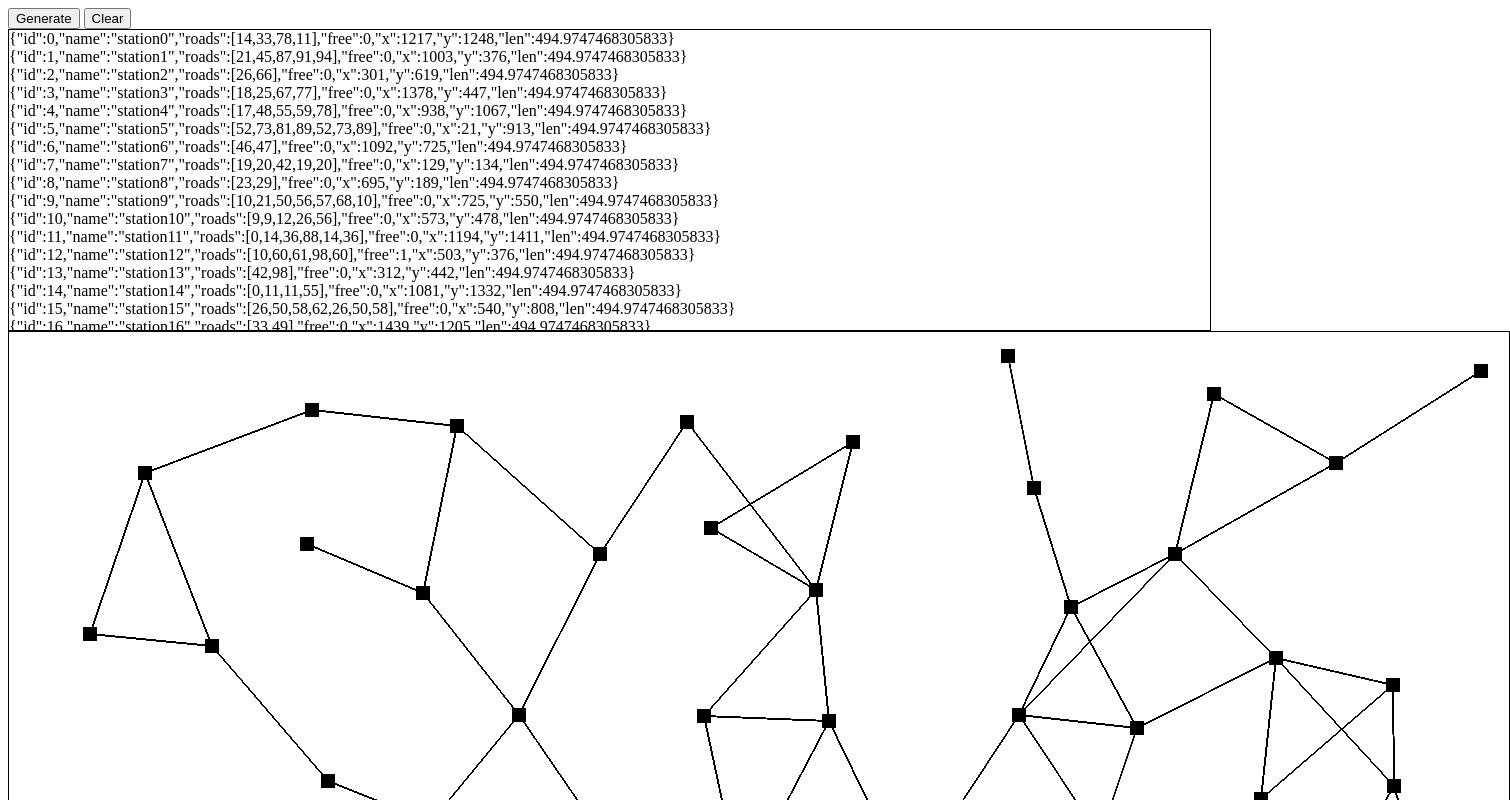
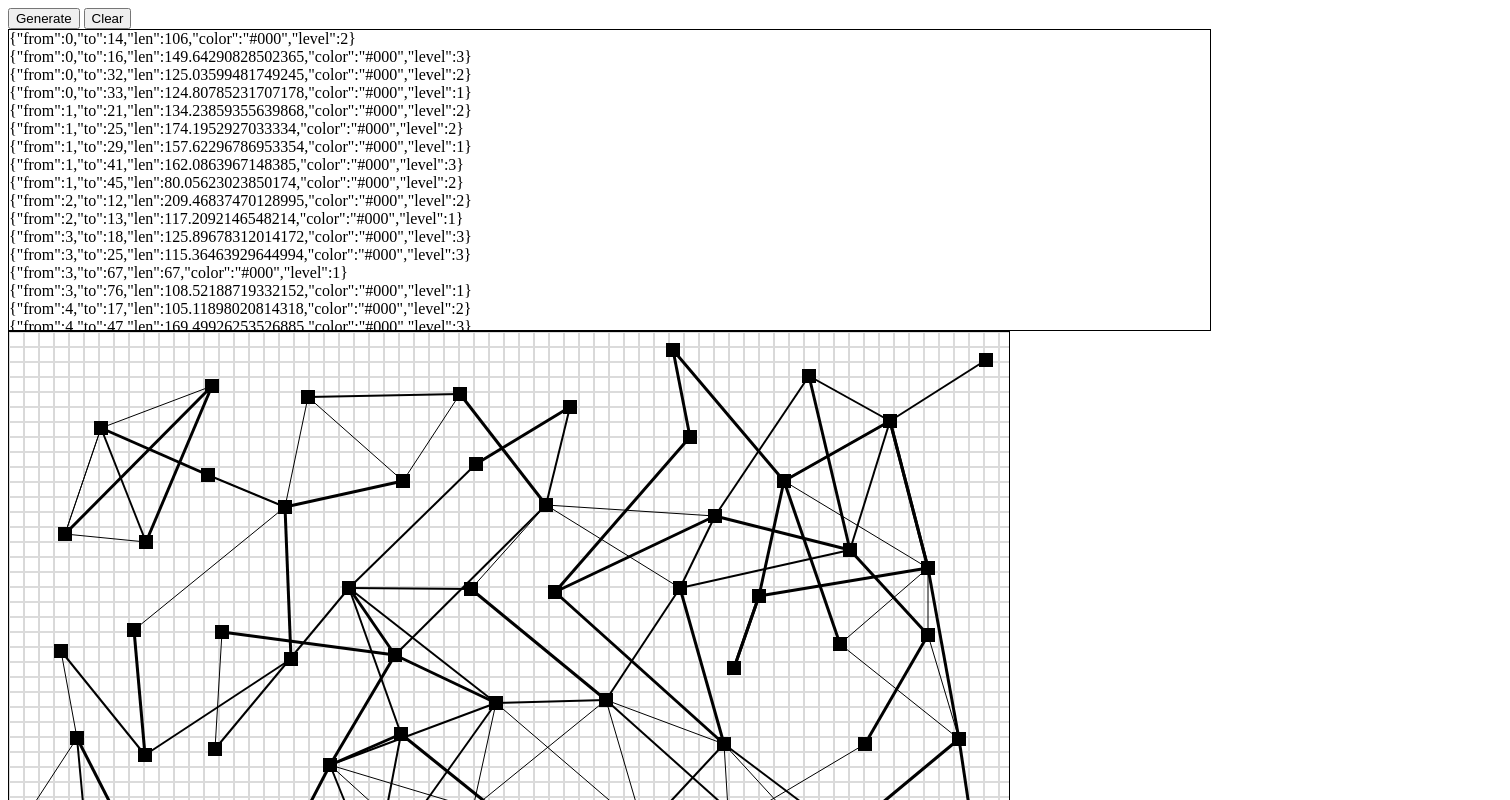
Before and after one commit to OrionShah/TrainSim, a plain HTML site: page index.html in a window 1280 px wide. Both pictures are taken after a click on the button "Generate". Shown: the top 800 px of the page, 1510 px wide, since content can reach past the window. Drawn offline with Linux system fonts and the light colour scheme.

Commit message:
Сетка, неоптимизированный выбор станций

```diff
--- a/index.html
+++ b/index.html
@@ -11,7 +11,7 @@
     <button id="clear">Clear</button>
     <div id="info"></div>
     <div id="map"></div>
-    <canvas id="newMap" height="1500" width='1500'></canvas>
+    <canvas id="newMap" height="1000" width='1000'></canvas>
 
     <script type="text/javascript" src="jquery-1.11.3.min.js"></script>
     <script type="text/javascript" src="underscore-min.js"></script>
--- a/script.js
+++ b/script.js
@@ -2,6 +2,7 @@ $(document).ready(function() {
 
     var count = 100;
     var map = [];
+    var roads = [];
     var offset = 15;
     var addInfo = function (text) {
         html = $('#info').html();
@@ -10,48 +11,69 @@ $(document).ready(function() {
 
     var canvas = document.getElementById("newMap");
     var ctx = canvas.getContext('2d');
-    ctx.beginPath();
+
 
 
     $('#gen').click(function(event) {
-        clearing();
+        reset();
         genMap();
         genRoads();
+        globalRender();
+    });
+
+    var globalRender = function () {
+        clearing();
+        renderGrid();
         renderMap();
-    });
+    }
     $('#clear').click(function(event) {
         clearing();
     });
 
-    var renderStation = function (x, y) {
+    var renderStation = function (x, y, color) {
+        color = color || '#000';
         w = h = 14;
+        ctx.fillStyle=color;
         ctx.fillRect(x, y, w, h);
     }
-
+    var renderRoad = function (road) {
+        from = _.findWhere(map, {id: road.from});
+        to = _.findWhere(map, {id: road.to});
+        renderLine(from.x, from.y, to.x, to.y, road.color, road.level);
+    }
     var getLenByCoords = function (x1, y1, x2, y2) {
         x = Math.abs(x2-x1);
         y = Math.abs(y2-y1);
         len = Math.sqrt(Math.pow(x,2)+Math.pow(y,2));
         return len;
     }
-    var renderLine = function (x1, y1, x2, y2) {
+    var renderLine = function (x1, y1, x2, y2, color, width) {
+        color = color || '#000';
+        width = width || 1;
+        ctx.beginPath();
         offset = 7;
         ctx.moveTo(x1+offset, y1+offset);
         ctx.lineTo(x2+offset, y2+offset);
+        ctx.strokeStyle = color;
+        ctx.lineWidth = width;
         ctx.stroke();
     }
     var clearing = function () {
         $('#info').html('');
         $('#map').html('');
         canvas.width = canvas.width;
+        renderGrid();
+    }
+    var reset = function () {
         map = [];
+        roads = [];
     }
     var search = function (x1, y1, x2, y2) {
         ret = [];
         _.each(map, function (el) {
             if (el.x > x1 && el.x < x2 && el.y > y1 && el.y < y2) {
                 len = getLenByCoords(x1,y1,x2,y2);
-                console.log(x1,y1,x2,y2, len);
+                // console.log(x1,y1,x2,y2, len);
                 el.len = len;
                 ret.push(el);
             }
@@ -89,6 +111,7 @@ $(document).ready(function() {
                 name: 'station' + i,
                 roads: [],
                 free: _.random(2, 7),
+                color: '#000'
             };
             coords = getCoord();
             station.x = coords.x;
@@ -100,10 +123,10 @@ $(document).ready(function() {
     var getCoord = function () {
         var coords = {}, x, y;
         status = true;
+        var local_offset = canvas.width/15;
         while (status) {
             y = _.random(0, canvas.height-20);
             x = _.random(0, canvas.width-20);
-            var local_offset = 100;
             around = search(x-local_offset, y-local_offset, x+local_offset, y+local_offset);
             if (_.isEmpty(around)) {
                 status = false;
@@ -114,7 +137,6 @@ $(document).ready(function() {
         coords.y = y;
         return coords;
     }
-
     var genRoads = function () {
         _.each(map, function (station) {
             around = searchAround(station);
@@ -129,8 +151,19 @@ $(document).ready(function() {
                         s_station.roads.push(station.id);
                         station.free--;
                         s_station.free--;
-
-                        renderLine(station.x, station.y, s_station.x, s_station.y);
+                        var roadObj = {
+                            from: station.id,
+                            to: s_station.id,
+                            len: getLenByCoords(station.x, station.y, s_station.x, s_station.y),
+                            color: "#000",
+                            level: _.random(1, 3),
+                        };
+                        s1 = _.isEmpty(_.where(roads, {from: roadObj.from, to: roadObj.to}));
+                        s2 = _.isEmpty(_.where(roads, {from: roadObj.tos, to: roadObj.from}));
+                        if (s1 && s2) {
+                            roads.push(roadObj);
+                        }
+                        // renderLine(station.x, station.y, s_station.x, s_station.y);
                     }
                 }
 
@@ -139,19 +172,68 @@ $(document).ready(function() {
     }
 
     var renderMap = function () {
+        _.each(roads, function (el) {
+            addInfo(JSON.stringify(el));
+            renderRoad(el);
+        });
         _.each(map, function(el) {
             addInfo(JSON.stringify(el));
-            renderStation(el.x, el.y);
+            renderStation(el.x, el.y, el.color);
         });
+
     };
+
+    var renderGrid = function () {
+        step = 15;
+        ctx.beginPath();
+        for (var i = 0; i <= canvas.width; i+=step) {
+            ctx.moveTo(i, 0);
+            ctx.lineTo(i, canvas.height);
+            ctx.stroke();
+        }
+        for (var i = 0; i <= canvas.height; i+=step) {
+            ctx.moveTo(0, i);
+            ctx.lineTo(canvas.width, i);
+            ctx.strokeStyle = "#D8D8D8";
+            ctx.lineWidth = 0.5;
+            ctx.stroke();
+        }
+    }
 
     $('body').on('click', '.station', function(event) {
         name = $(event.target).attr('name');
         station = _.findWhere(map, {name: name});
         console.log(searchAround(station));
     });
-    $('body').on('hover', '.station', function(event) {
-        name = $(event.target);
-        console.log(name + " hover");
+    canvas.addEventListener('click', function (e) {
+        pos = $('#newMap').position();
+        x = e.x - pos.left;
+        y = e.y - pos.top;
+        station_id = null;
+        _.each(map, function (el) {
+            if (x > el.x && x < el.x+14 && y > el.y && y < el.y+14) {
+                station_id = el.id;
+                el.color = '#0f0';
+            } else {
+                el.color = '#000';
+            }
+        });
+        console.log(station_id);
+        _.each(roads, function (road) {
+            road.color = "#000";
+        });
+        station = _.findWhere(map, {id: station_id});
+        console.log(station);
+        _.each(station.roads, function (st_id) {
+            st = _.findWhere(map, {id: st_id});
+            st.color = '#0f0';
+        })
+        roads1 = _.where(roads, {from: station_id});
+        roads2 = _.where(roads, {to: station_id});
+        all_roads = roads1.concat(roads2);
+        _.each(all_roads, function (road) {
+            road.color = "#0f0";
+        });
+        globalRender();
     });
 });
```
